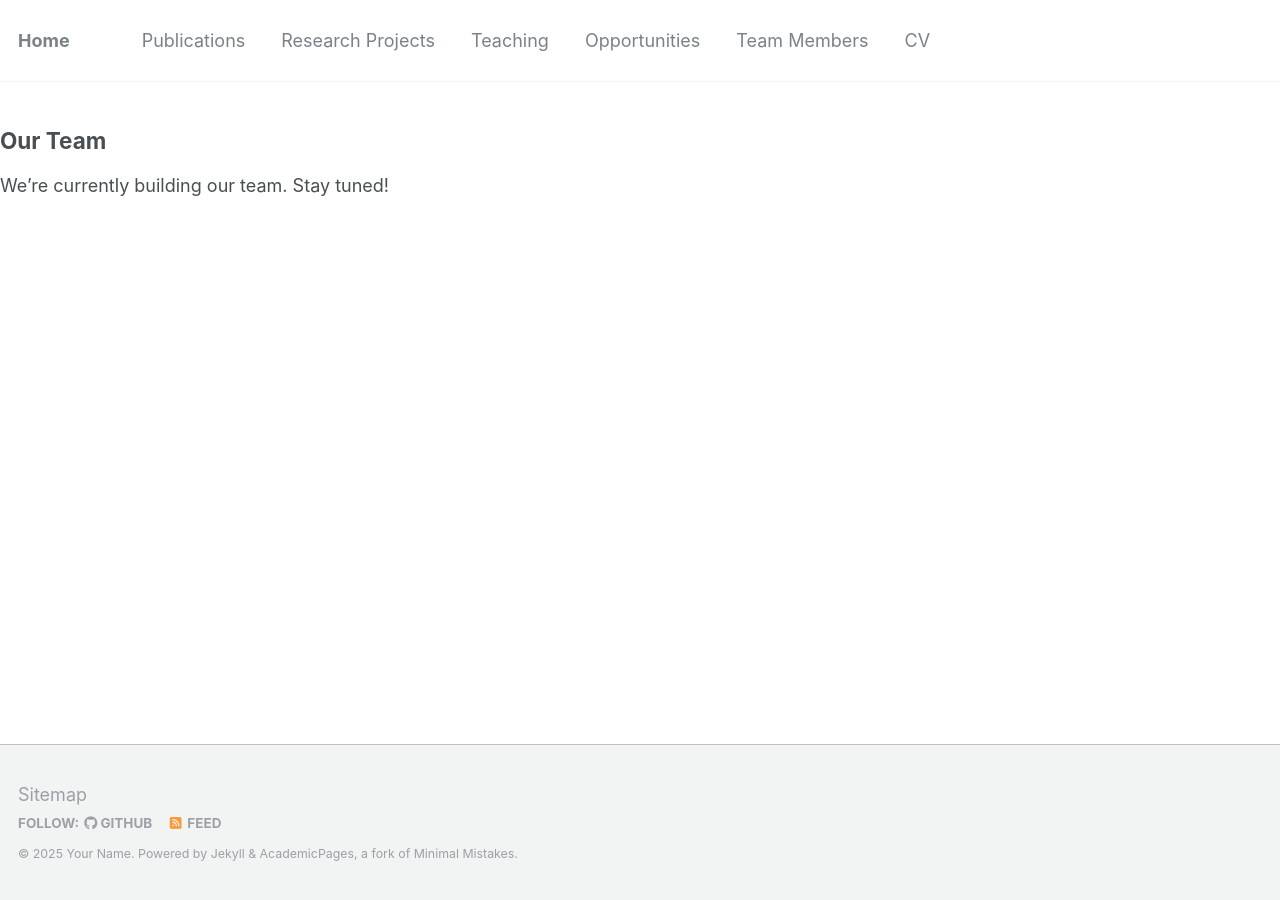
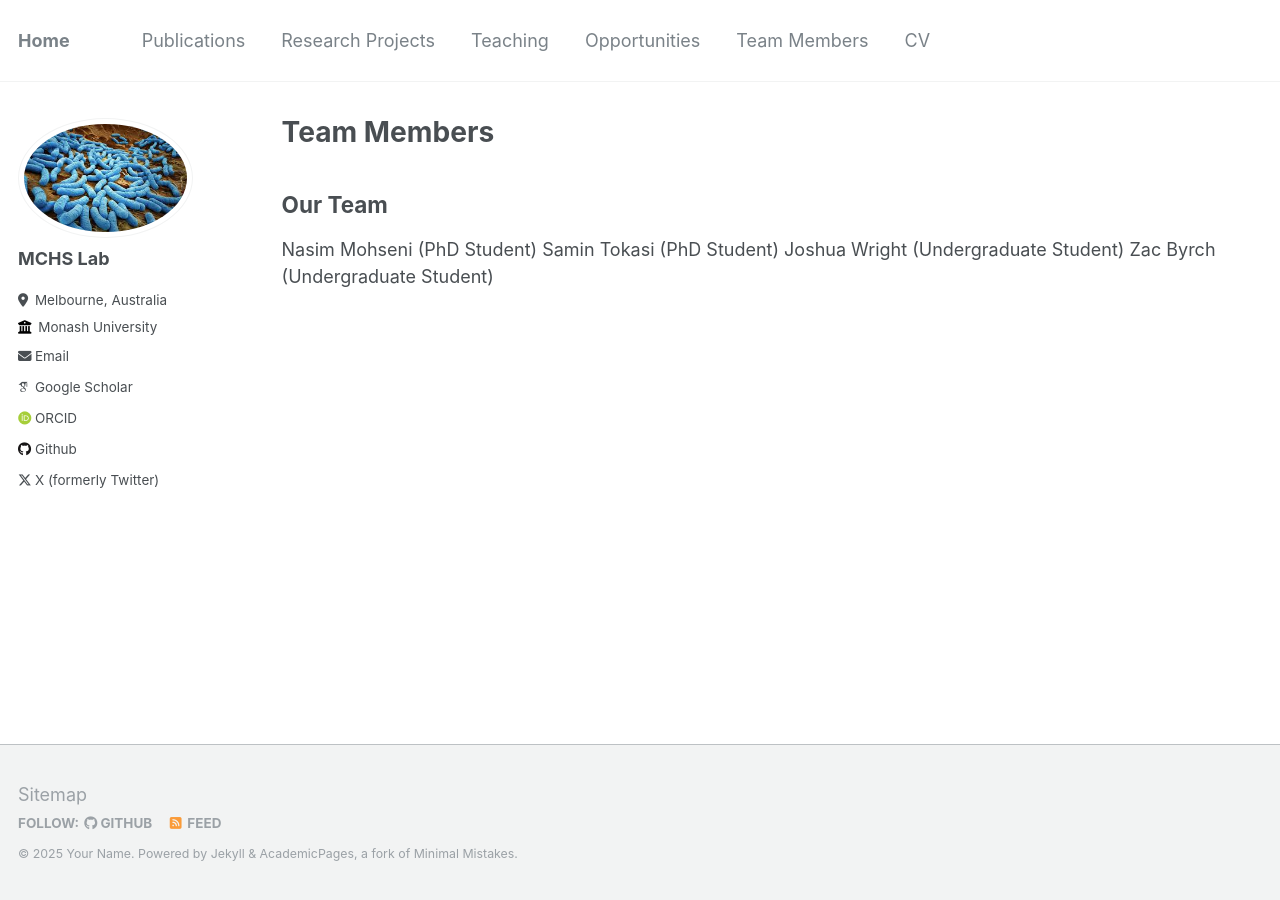
Before and after one commit to AminValiei/valieilab, a Jekyll site: the page built from _pages/TeamMembers.md, in a window 1280 px wide. Built offline with Jekyll 4.4.1, drawn with Linux system fonts in a browser that asks for light colours; some web fonts are replaced.

Commit message:
Update TeamMembers.md

```diff
--- a/_pages/TeamMembers.md
+++ b/_pages/TeamMembers.md
@@ -1,9 +1,12 @@
 ---
-layout: default
+layout: archive
 title: Team Members
 permalink: /TeamMembers/
 ---
 
 ## Our Team
 
-We're currently building our team. Stay tuned!
+Nasim Mohseni (PhD Student)
+Samin Tokasi (PhD Student)
+Joshua Wright (Undergraduate Student)
+Zac Byrch (Undergraduate Student)
```
